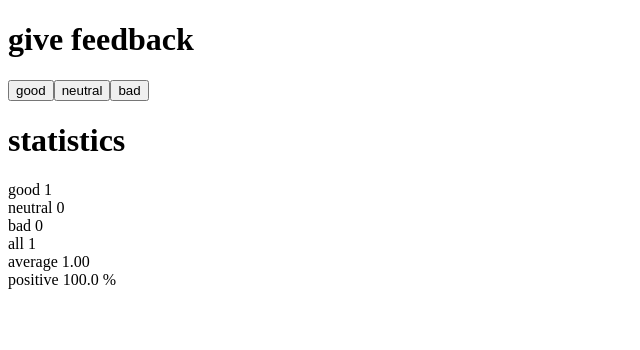
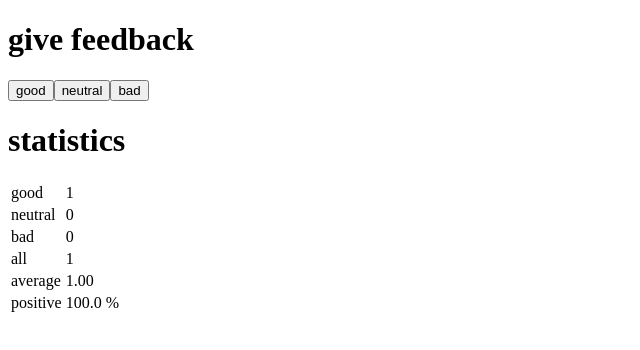
Before and after one commit to ppvillarreal/full-stack-open, a React (Vite) app in the folder part1/: page / in a window 1280 px wide. Both pictures are taken after a click on the button "good". Shown: the top 350 px of the page, without its empty margins (0-640 px from the left). Built offline with nearby package versions, Linux system fonts and the light colour scheme.

Commit message:
Exercises up to 1.11

```diff
--- a/part1/src/App.jsx
+++ b/part1/src/App.jsx
@@ -1,6 +1,13 @@
 import { useState } from 'react'
 
-const DisplayKeyValue = ({name, value}) => <div>{name} {value}</div>
+const DisplayKeyValue = ({name, value}) => {
+  return(
+  <tr>
+    <td>{name}</td>
+    <td>{value}</td>
+  </tr>
+  )
+}
 
 const Button = (props) => (
   <button onClick={props.handleClick}>
@@ -8,15 +15,41 @@ const Button = (props) => (
   </button>
 )
 
+const Statistics = ({good, neutral, bad}) => {
+  const calculateAll = () => good + neutral + bad;
+  const calculateAverage = () => ((good - bad) /calculateAll()).toFixed(2);
+  const calculatePositive = () => (good/calculateAll()*100).toFixed(1) + ' %';
+
+  if (good + neutral + bad == 0){
+    return(
+      <div>
+        <h1> statistics</h1>
+        <p>No feedback given</p>
+      </div>
+    )
+  }
+  return(
+  <>
+  <h1> statistics</h1>
+  <table>
+    <tbody>
+      <DisplayKeyValue name = "good" value = {good} />
+      <DisplayKeyValue name = "neutral" value = {neutral} />
+      <DisplayKeyValue name = "bad" value = {bad} />
+      <DisplayKeyValue name = "all" value = {calculateAll()} />
+      <DisplayKeyValue name = "average" value = {calculateAverage()} />
+      <DisplayKeyValue name = "positive" value = {calculatePositive()} />
+    </tbody>
+  </table>
+  </>
+  )
+}
+
 const App = () => {
   // save clicks of each button to its own state
-  const [good, setGood] = useState(0)
-  const [neutral, setNeutral] = useState(0)
-  const [bad, setBad] = useState(0)
-
-  const calculateAll = () => good + neutral + bad;
-  const calculateAverage = () => ((good - bad) /calculateAll()).toFixed(2)
-  const calculatePositive = () => (good/calculateAll()*100).toFixed(1) + ' %'
+  const [good, setGood] = useState(0);
+  const [neutral, setNeutral] = useState(0);
+  const [bad, setBad] = useState(0);
 
   return (
     <div>
@@ -24,13 +57,7 @@ const App = () => {
       <Button handleClick={() => setGood(good + 1)} text="good" />
       <Button handleClick={() => setNeutral(neutral +1 )} text="neutral" />
       <Button handleClick={() => setBad(bad + 1)} text="bad" />
-      <h1> statistics</h1>
-      <DisplayKeyValue name = "good" value = {good} />
-      <DisplayKeyValue name = "neutral" value = {neutral} />
-      <DisplayKeyValue name = "bad" value = {bad} />
-      <DisplayKeyValue name = "all" value = {calculateAll()} />
-      <DisplayKeyValue name = "average" value = {calculateAverage()} />
-      <DisplayKeyValue name = "positive" value = {calculatePositive()} />
+      <Statistics good={good} neutral={neutral} bad={bad} />
     </div>
   )
 }
```
